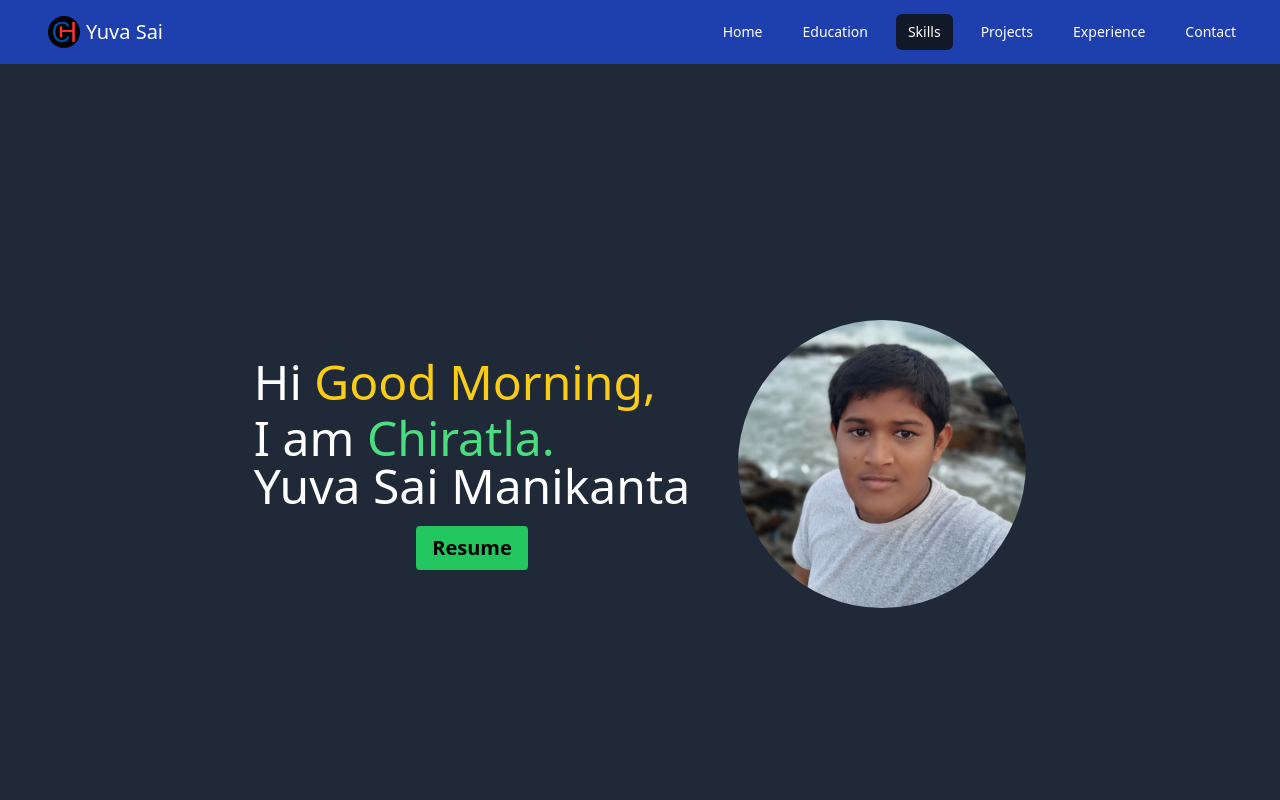
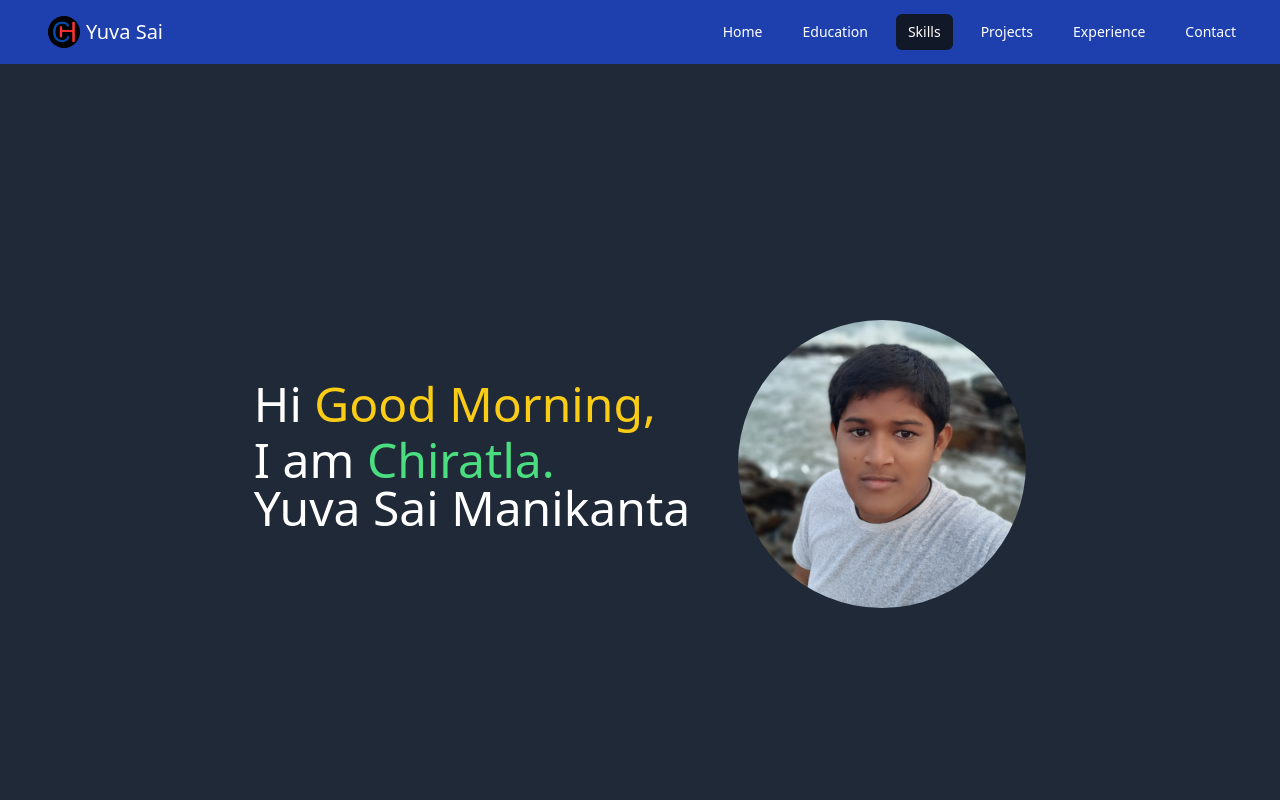
Before and after one commit to chiratla-yuva/Portfolio, a React (Vite) app: page / in a window 1280 px wide. Shown: the top 800 px of the page. Built offline with nearby package versions, Linux system fonts and the light colour scheme.

Commit message:
changes done

```diff
--- a/src/App.jsx
+++ b/src/App.jsx
@@ -1,14 +1,9 @@
 import React from 'react'
-import { Routes, Route } from 'react-router-dom'
-import Portfolio from './pages/Portfolio/Portfolio'
-import Resume from './pages/Resume'
+import Portfolio from './pages/Portfolio'
 
 const App = () => {
   return (
-    <Routes>
-      <Route path='/' Component={Portfolio}/>
-      <Route path='/resume' Component={Resume} />
-    </Routes>
+    <Portfolio/>
   )
 }
 
--- a/src/components/Contact/Contact.jsx
+++ b/src/components/Contact.jsx
@@ -1,7 +1,7 @@
 import React from 'react'
-import GmailIcon from '../../assets/gmail.png'
-import Linkedin from '../../assets/linkedin.svg'
-import Github from '../../assets/github.svg'
+import GmailIcon from '../assets/gmail.png'
+import Linkedin from '../assets/linkedin.svg'
+import Github from '../assets/github.svg'
 
 const Contact = () => {
     return (
--- a/src/components/Home/Home.jsx
+++ b/src/components/Home.jsx
@@ -1,16 +1,8 @@
 import React, { useEffect, useState } from 'react';
-import { useNavigate } from 'react-router-dom';
-import Logo from '../../assets/profile.jpg';
+import Logo from '../assets/profile.jpg';
 
 const Home = () => {
-    const navigate = useNavigate();
-
-    const handleResumeClick = () => {
-        navigate('/resume'); // Navigate to Resume page on button click
-    };
-
     const [wish, setWish] = useState('');
-
     useEffect(() => {
         const date = new Date();
         const hour = date.getHours();
@@ -38,12 +30,6 @@ const Home = () => {
                     I am <span className="text-green-400 font-medium">Chiratla.</span><br />
                     Yuva Sai Manikanta
                 </h1>
-                <button
-                    onClick={handleResumeClick}
-                    className="bg-green-500 text-black font-semibold text-xl mt-4 py-2 px-4 rounded hover:bg-green-600 mx-auto block"
-                >
-                    Resume
-                </button>
             </div>
             <div className="flex-shrink-0">
                 <img src={Logo} alt="Profile Pic" className="w-56 md:w-56 lg:w-72 rounded-full" />
--- a/src/components/Navbar/Navbar.jsx
+++ b/src/components/Navbar.jsx
@@ -1,5 +1,5 @@
 import React, { useState, useEffect } from 'react';
-import Logo from '../../assets/Logo.png';
+import Logo from '../assets/Logo.png';
 import {
     Disclosure,
     DisclosureButton,
--- a/src/pages/LandingPage/Landing.jsx
+++ /dev/null
@@ -1,23 +0,0 @@
-import React from 'react';
-import Profile from '../../assets/profile.jpg';
-import backgroundImage from '../../assets/bg-1.jpg';
-import { Link } from 'react-router-dom';
-
-const Landing = () => {
-    return (
-        <div className="bg-cover bg-center h-screen flex items-center justify-center" style={{ backgroundImage: `url(${backgroundImage})` }}>
-            <div className="max-w-md p-10 bg-white bg-opacity-25 rounded-lg flex flex-col items-center">
-                <img src={Profile} alt="Yuva Sai" className="w-48 h-48 rounded-full" />
-                <h1 className="text-3xl font-bold text-center text-black mt-4">Chiratla. <br />Yuva Sai Manikanta</h1>
-                <div className="mt-6 space-y-4">
-                    <Link className="block w-64 text-center bg-white text-black py-2 rounded-full font-bold transition hover:bg-blue-500 hover:text-white" to="/portfolio">Portfolio Website</Link>
-                    <a className="block w-64 text-center bg-white text-black py-2 rounded-full font-bold transition hover:bg-blue-500 hover:text-white" href="http://">Resume</a>
-                    <a className="block w-64 text-center bg-white text-black py-2 rounded-full font-bold transition hover:bg-blue-500 hover:text-white" href="https://www.linkedin.com/in/yuvachiratla/">LinkedIn</a>
-                    <a className="block w-64 text-center bg-white text-black py-2 rounded-full font-bold transition hover:bg-blue-500 hover:text-white" href="https://github.com/chiratla-yuva">GitHub</a>
-                </div>
-            </div>
-        </div>
-    );
-}
-
-export default Landing;
--- /dev/null
+++ b/src/pages/Portfolio.jsx
@@ -0,0 +1,25 @@
+import React from 'react'
+// Components
+import Navbar from '../components/Navbar'
+import Home from '../components/Home'
+import Education from '../components/Education'
+import Skills from '../components/Skills'
+import Projects from '../components/Projects'
+import Experience from '../components/Experience'
+import Contact from '../components/Contact'
+
+const Portfolio = () => {
+    return (
+        <div>
+            <Navbar />
+            <Home />
+            <Education />
+            <Skills />
+            <Projects />
+            <Experience />
+            <Contact />
+        </div>
+    )
+}
+
+export default Portfolio
--- a/src/pages/Portfolio/Portfolio.jsx
+++ /dev/null
@@ -1,25 +0,0 @@
-import React from 'react'
-// Components
-import Navbar from '../../components/Navbar/Navbar'
-import Home from '../../components/Home/Home'
-import Education from '../../components/Education/Education'
-import Skills from '../../components/Skills/Skills'
-import Projects from '../../components/Projects/Projects'
-import Experience from '../../components/Experience/Experience'
-import Contact from '../../components/Contact/Contact'
-
-const Portfolio = () => {
-    return (
-        <div>
-            <Navbar />
-            <Home />
-            <Education />
-            <Skills />
-            <Projects />
-            <Experience />
-            <Contact />
-        </div>
-    )
-}
-
-export default Portfolio
--- a/src/pages/Resume.jsx
+++ /dev/null
@@ -1,9 +0,0 @@
-import React from 'react'
-
-const Resume = () => {
-    return (
-        <div className='bg-gray-900 text-white text-3xl flex flex-wrap items-center justify-center w-full min-h-screen' id='resume'>Resume Coming Soon...</div>
-    )
-}
-
-export default Resume
```
Also changed, not shown: src/assets/bg-1.jpg (deleted), src/components/Education.jsx (renamed from src/components/Education/Education.jsx), src/components/Experience.jsx (renamed from src/components/Experience/Experience.jsx), src/components/Projects.jsx (renamed from src/components/Projects/Projects.jsx), src/components/Skills.jsx (renamed from src/components/Skills/Skills.jsx).
